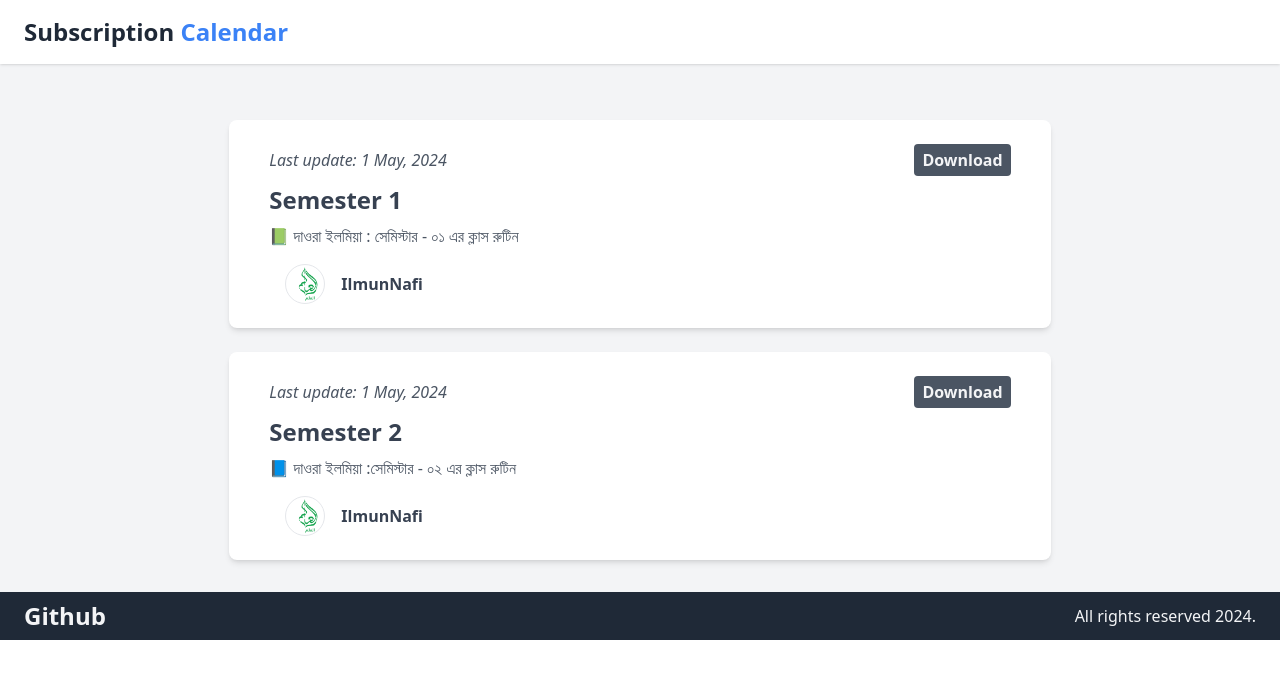
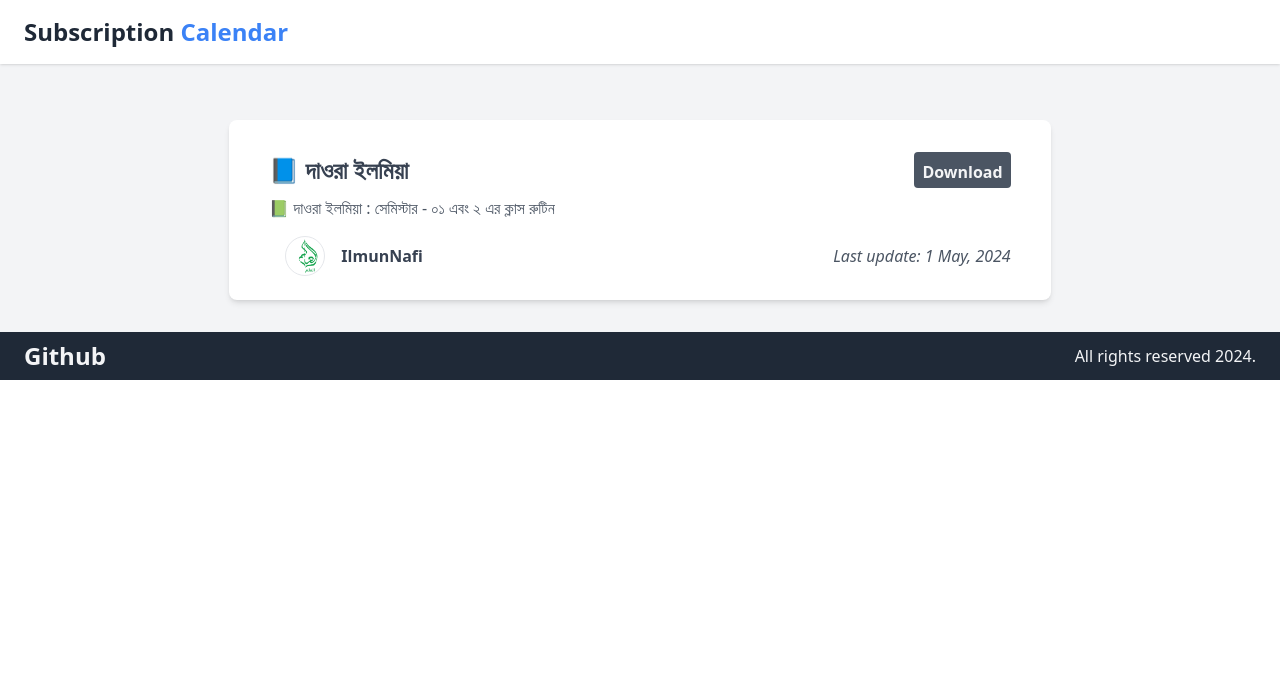
Before and after one commit to 4msar/subscription-calendar, a plain HTML site: page index.html in a window 1280 px wide. Drawn offline with nearby package versions, Linux system fonts and the light colour scheme.

Commit message:
Updated with json

```diff
--- a/index.html
+++ b/index.html
@@ -54,114 +54,9 @@
                     <div class="flex justify-between container mx-auto">
                         <div class="w-full lg:w-8/12 mx-auto">
                             <!-- Start the subscription items -->
-                            <section class="mt-6">
-                                <div
-                                    class="max-w-4xl px-10 py-6 bg-white rounded-lg shadow-md"
-                                >
-                                    <div
-                                        class="flex justify-between items-center"
-                                    >
-                                        <span
-                                            class="font-light italic text-gray-600"
-                                            >Last update: 1 May, 2024</span
-                                        >
-                                        <a
-                                            class="px-2 py-1 bg-gray-600 text-gray-100 font-bold rounded hover:bg-gray-500"
-                                            target="_blank"
-                                            href="/data/ilmun-nafi/semester-1.ics"
-                                            >Download</a
-                                        >
-                                    </div>
-                                    <div class="mt-2">
-                                        <a
-                                            class="text-2xl text-gray-700 font-bold hover:underline"
-                                            href="/data/ilmun-nafi//semester-1.ics"
-                                            >Semester 1</a
-                                        >
-                                        <p class="mt-2 text-gray-600">
-                                            📗 দাওরা ইলমিয়া : সেমিস্টার - ০১ এর
-                                            ক্লাস রুটিন
-                                        </p>
-                                    </div>
-                                    <div
-                                        class="flex justify-between items-center mt-4"
-                                    >
-                                        <div>
-                                            <a
-                                                class="flex items-center"
-                                                target="_blank"
-                                                href="https://www.ilmunnafi.com/"
-                                            >
-                                                <img
-                                                    class="mx-4 w-10 h-10 border border-gray-200 object-cover rounded-full hidden sm:block"
-                                                    src="/data/ilmun-nafi/logo.png"
-                                                    alt="avatar"
-                                                />
-                                                <h1
-                                                    class="text-gray-700 font-bold hover:underline"
-                                                >
-                                                    IlmunNafi
-                                                </h1>
-                                            </a>
-                                        </div>
-                                    </div>
-                                </div>
-                            </section>
-
-                            <section class="mt-6">
-                                <div
-                                    class="max-w-4xl px-10 py-6 bg-white rounded-lg shadow-md"
-                                >
-                                    <div
-                                        class="flex justify-between items-center"
-                                    >
-                                        <span
-                                            class="font-light italic text-gray-600"
-                                            >Last update: 1 May, 2024</span
-                                        >
-                                        <a
-                                            class="px-2 py-1 bg-gray-600 text-gray-100 font-bold rounded hover:bg-gray-500"
-                                            target="_blank"
-                                            href="/data/ilmun-nafi/semester-2.ics"
-                                            >Download</a
-                                        >
-                                    </div>
-                                    <div class="mt-2">
-                                        <a
-                                            class="text-2xl text-gray-700 font-bold hover:underline"
-                                            href="/data/ilmun-nafi//semester-1.ics"
-                                            >Semester 2</a
-                                        >
-                                        <p class="mt-2 text-gray-600">
-                                            📘 দাওরা ইলমিয়া :সেমিস্টার - ০২ এর
-                                            ক্লাস রুটিন
-                                        </p>
-                                    </div>
-                                    <div
-                                        class="flex justify-between items-center mt-4"
-                                    >
-                                        <div>
-                                            <a
-                                                class="flex items-center"
-                                                target="_blank"
-                                                href="https://www.ilmunnafi.com/"
-                                            >
-                                                <img
-                                                    class="mx-4 w-10 h-10 border border-gray-200 object-cover rounded-full hidden sm:block"
-                                                    src="/data/ilmun-nafi/logo.png"
-                                                    alt="avatar"
-                                                />
-                                                <h1
-                                                    class="text-gray-700 font-bold hover:underline"
-                                                >
-                                                    IlmunNafi
-                                                </h1>
-                                            </a>
-                                        </div>
-                                    </div>
-                                </div>
-                            </section>
-
+                            <div id="items">
+                                <h2 class="text-4xl font-bold">Loading...</h2>
+                            </div>
                             <!-- End the subscription items -->
                         </div>
                     </div>
@@ -185,9 +80,29 @@
         </main>
 
         <script>
-            const dateElm = document.getElementById("date");
-            const date = new Date().getFullYear();
-            dateElm.textContent = date;
+            (function () {
+                const dateElm = document.getElementById("date");
+                const date = new Date().getFullYear();
+                dateElm.textContent = date;
+
+                const itemsElm = document.getElementById("items");
+                let renderedHtml = "";
+
+                const getItemHtml = (item) => {
+                    return `<section class="mt-6"><div class="max-w-4xl px-10 py-6 bg-white rounded-lg shadow-md" ><div class="mt-2"><div class="flex justify-between items-center flex-wrap mb-2 md:mb-0" ><a class="text-2xl mb-2 md:mb-0 w-full md:w-auto text-gray-700 font-bold hover:underline" href="${item.ics_link}" >${item.title}</a ><a class="px-2 py-1 bg-gray-600 text-gray-100 font-bold rounded hover:bg-gray-500 sm:pt-2" target="_blank" href="${item.ics_link}" >Download</a ></div><p class="mt-2 text-gray-600">${item.description}</p></div><div class="flex justify-between items-center mt-4 flex-wrap" ><div><a class="flex items-center" target="_blank" href="${item.author.url}" ><img class="mx-4 w-10 h-10 border border-gray-200 object-cover rounded-full hidden sm:block" src="${item.author.image}" alt="avatar" /><h1 class="text-gray-700 font-bold hover:underline" >${item.author.name} </h1></a></div><span class="font-light italic text-gray-600" >Last update: ${item.updated_on}</span ></div></div></section>`;
+                };
+
+                fetch("/list.json")
+                    .then((res) => res.json())
+                    .then((data) => {
+                        data.forEach((item) => {
+                            renderedHtml += getItemHtml(item);
+                        });
+                    })
+                    .finally(() => {
+                        itemsElm.innerHTML = renderedHtml;
+                    });
+            })();
         </script>
     </body>
 </html>
--- /dev/null
+++ b/list.json
@@ -0,0 +1,13 @@
+[
+    {
+        "title": "📘 দাওরা ইলমিয়া",
+        "description": "📗 দাওরা ইলমিয়া : সেমিস্টার - ০১ এবং ২ এর ক্লাস রুটিন",
+        "ics_link": "/data/ilmun-nafi/routine.ics",
+        "updated_on": "1 May, 2024",
+        "author": {
+            "name": "IlmunNafi",
+            "url": "https://ilmunnafi.com",
+            "image": "/data/ilmun-nafi/logo.png"
+        }
+    }
+]
```
